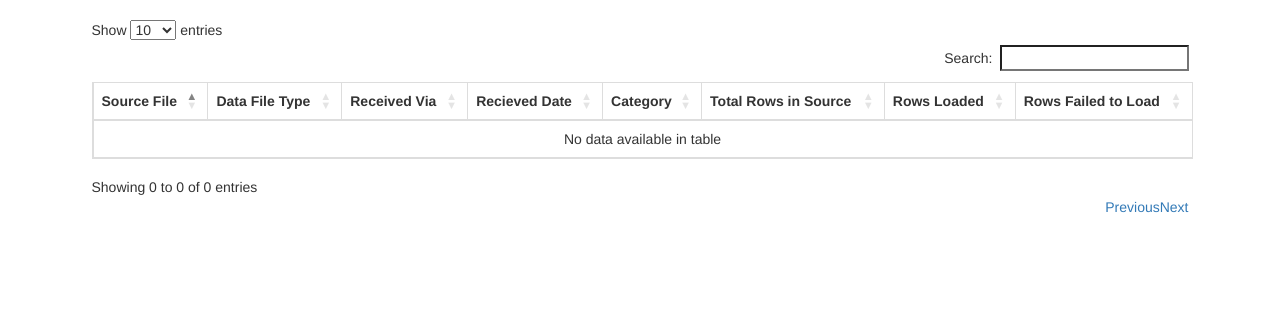
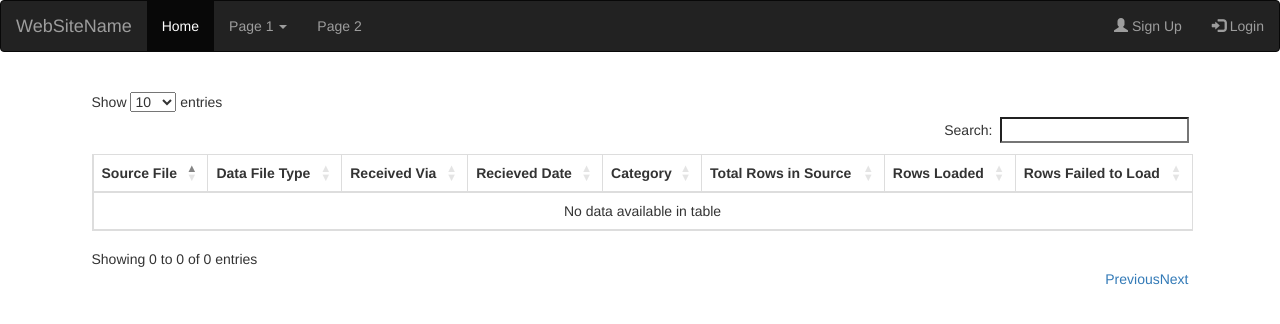
Before and after one commit to cheapskatecoder/calanderui, a Django app: template calendarui/templates/calendarui/data-table.html in a window 1280 px wide. Shown: the top 324 px of the page. Run offline with Django 3.2, Linux system fonts and the light colour scheme; the template is opened without the code that fills it, so the values that code supplies are empty; data comes from the database, SQL or seed files in the repository; some libraries are stand-ins or nearby versions.

Commit message:
::: Added nav bar to both pages and corrected views of data-table.

```diff
--- a/calendarui/templates/calendarui/data-table.html
+++ b/calendarui/templates/calendarui/data-table.html
@@ -23,6 +23,29 @@
 </head>
 
 <body>
+  <nav class="navbar navbar-inverse">
+    <div class="container-fluid">
+      <div class="navbar-header">
+	<a class="navbar-brand" href="#">WebSiteName</a>
+      </div>
+      <ul class="nav navbar-nav">
+	<li class="active"><a href="#">Home</a></li>
+	<li class="dropdown"><a class="dropdown-toggle" data-toggle="dropdown" href="#">Page 1 <span class="caret"></span></a>
+	  <ul class="dropdown-menu">
+	    <li><a href="#">Page 1-1</a></li>
+	    <li><a href="#">Page 1-2</a></li>
+	    <li><a href="#">Page 1-3</a></li>
+	  </ul>
+	</li>
+	<li><a href="#">Page 2</a></li>
+      </ul>
+      <ul class="nav navbar-nav navbar-right">
+	<li><a href="#"><span class="glyphicon glyphicon-user"></span> Sign Up</a></li>
+	<li><a href="#"><span class="glyphicon glyphicon-log-in"></span> Login</a></li>
+      </ul>
+    </div>
+  </nav>
+
   <br />
   <div class="ui container">
 
--- a/calendarui/views.py
+++ b/calendarui/views.py
@@ -32,9 +32,7 @@ class TableView(View):
         filename = request.GET.get('file-name')
         occurence = request.GET.get('occurence')
         yearly =  request.GET.get('yearly')
-        category = DqFeed.objects.order_by('category').distinct('category')
-        print(category)
-        context_data = {'category': category ,'yearly': yearly if yearly != '' else 'undefined', 'occurence': occurence if occurence != '' else 'undefined', 'filename': filename if filename != '' else 'undefined'}
+        context_data = {'yearly': yearly if yearly != '' else 'undefined', 'occurence': occurence if occurence != '' else 'undefined', 'filename': filename if filename != '' else 'undefined'}
         return render(request, self.template_name, context=context_data)
 
 
```
Also changed, not shown: calendarui/templates/calendarui/calendarUi.html (+22 -0 lines). Lines whose indentation alone changed are shown as unchanged.
